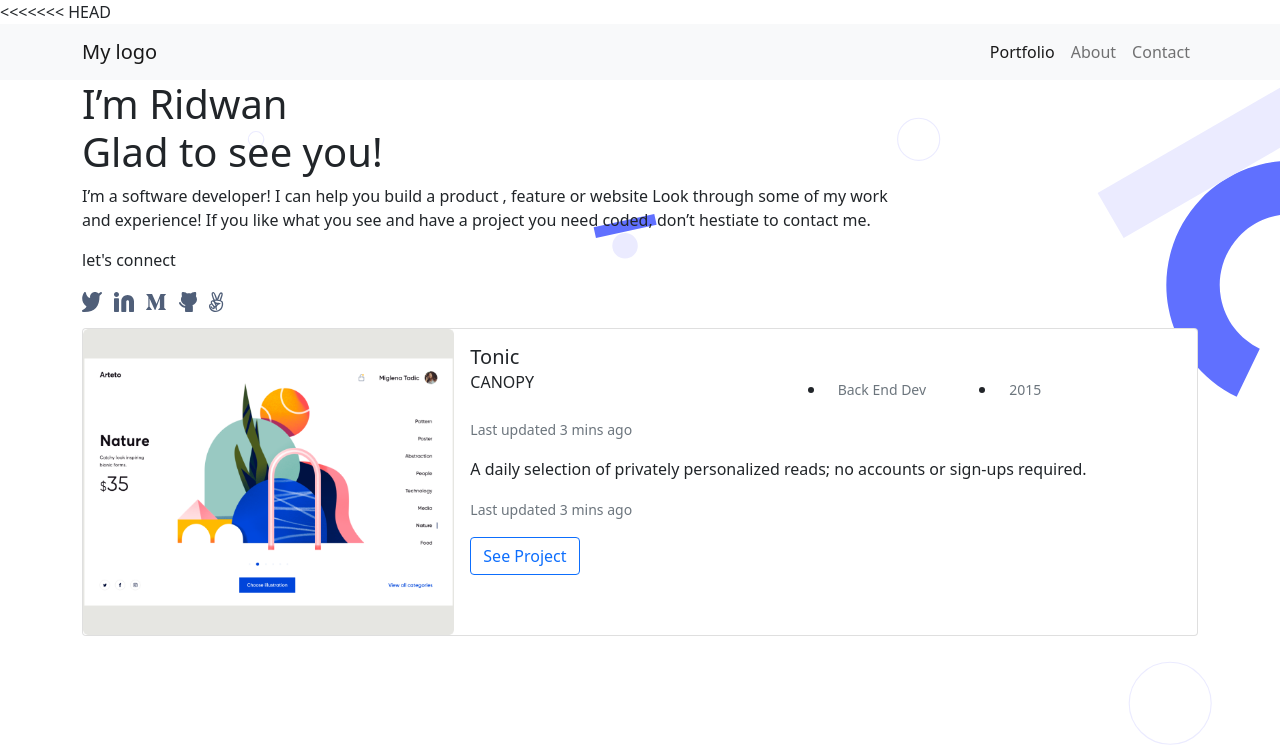
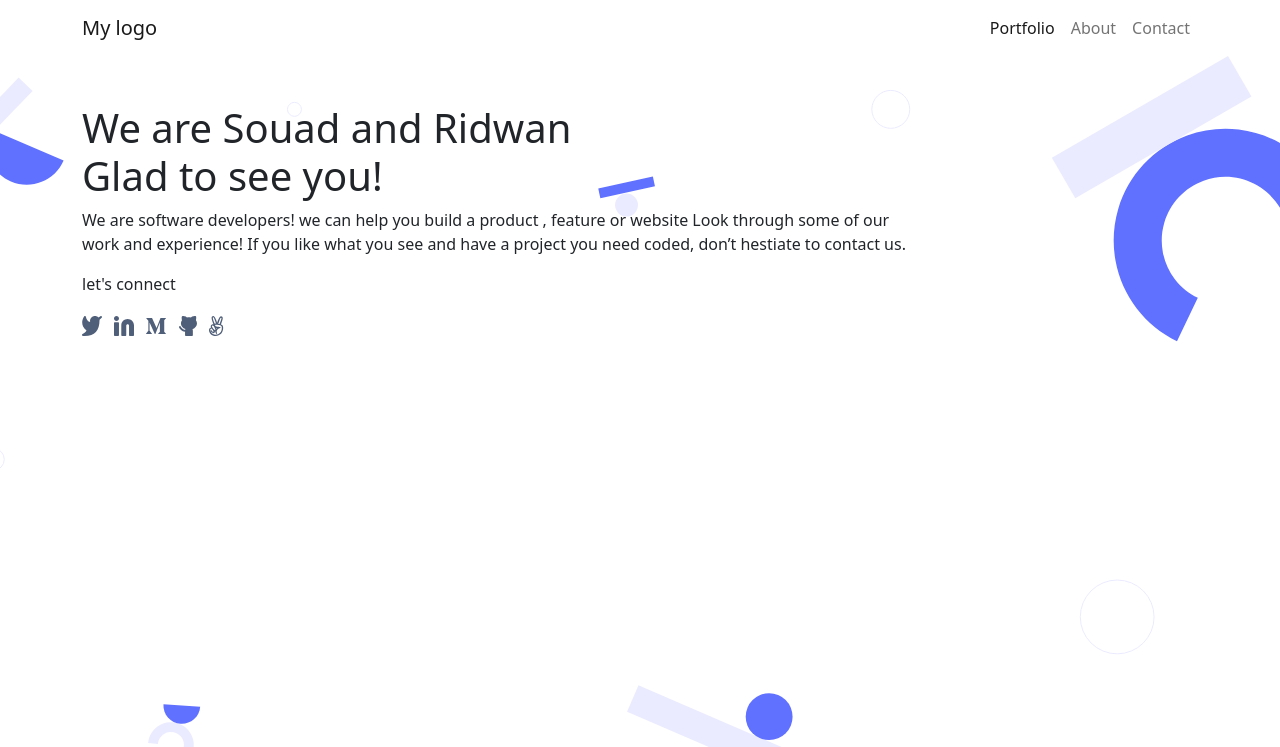
Before and after one commit to ridwanediallo/Portfolio-with-Bootstrap, a plain HTML site: page index.html in a window 1280 px wide. Shown: the top 747 px of the page. Drawn offline with nearby package versions, Linux system fonts and the light colour scheme.

Commit message:
Update headline

```diff
--- a/index.html
+++ b/index.html
@@ -1,6 +1,5 @@
 <!DOCTYPE html>
 <html lang="en">
-<<<<<<< HEAD
   <head>
     <!-- Required meta tags -->
     <meta charset="utf-8" />
@@ -16,8 +15,8 @@
     <link rel="stylesheet" href="styles.css" />
     <title>Portfolio</title>
   </head>
-  <body>
-    <nav class="navbar navbar-expand-lg navbar-light bg-light">
+  <body class="bg-light">
+    <nav class="navbar navbar-expand-lg navbar-light bg-white">
       <div class="container">
         <a class="navbar-brand" href="#">My logo</a>
         <button
@@ -52,18 +51,20 @@
       </div>
     </nav>
 
-    <section class="headline justify-content-center">
+    <section class="container-fluid headline justify-content-center align-item-center bg-white">
       <div class="container">
-        <div class="col w-75">
-          <h1 class="glad">
-            I’m Ridwan <br />
+        <div class="col w-75 pt-5 d-flex flex-column align-self-center">
+          <div class="row ">
+          <h1 class="glad justify-self-center">
+            We are Souad and Ridwan <br />
             Glad to see you!
           </h1>
+          </div>
           <p class="description">
-            I’m a software developer! I can help you build a product , feature
-            or website Look through some of my work and experience! If you like
+            We are software developers! we can help you build a product , feature
+            or website Look through some of our work and experience! If you like
             what you see and have a project you need coded, don’t hestiate to
-            contact me.
+            contact us.
           </p>
           <p class="connect">let's connect</p>
           <ul class="social-icons list-inline">
@@ -111,6 +112,7 @@
           </ul>
         </div>
       </div>
+    </section>
 
     <section class="middle_section">
        <div class="container">
--- a/styles.css
+++ b/styles.css
@@ -1,5 +1,3 @@
-body{
-}
 
 
 .headline{
@@ -9,14 +7,5 @@ body{
   background-attachment: scroll;
   background-position: center center;
   background-size: cover;
-  width: 100vw;
-  height: 100vh;
+  height: 90vh;
 }
-
-.social-icons{
-  /* margin: 142px 0 0 142px; */
-}
-
-.illust{
-  width: 100%;
-}
```
